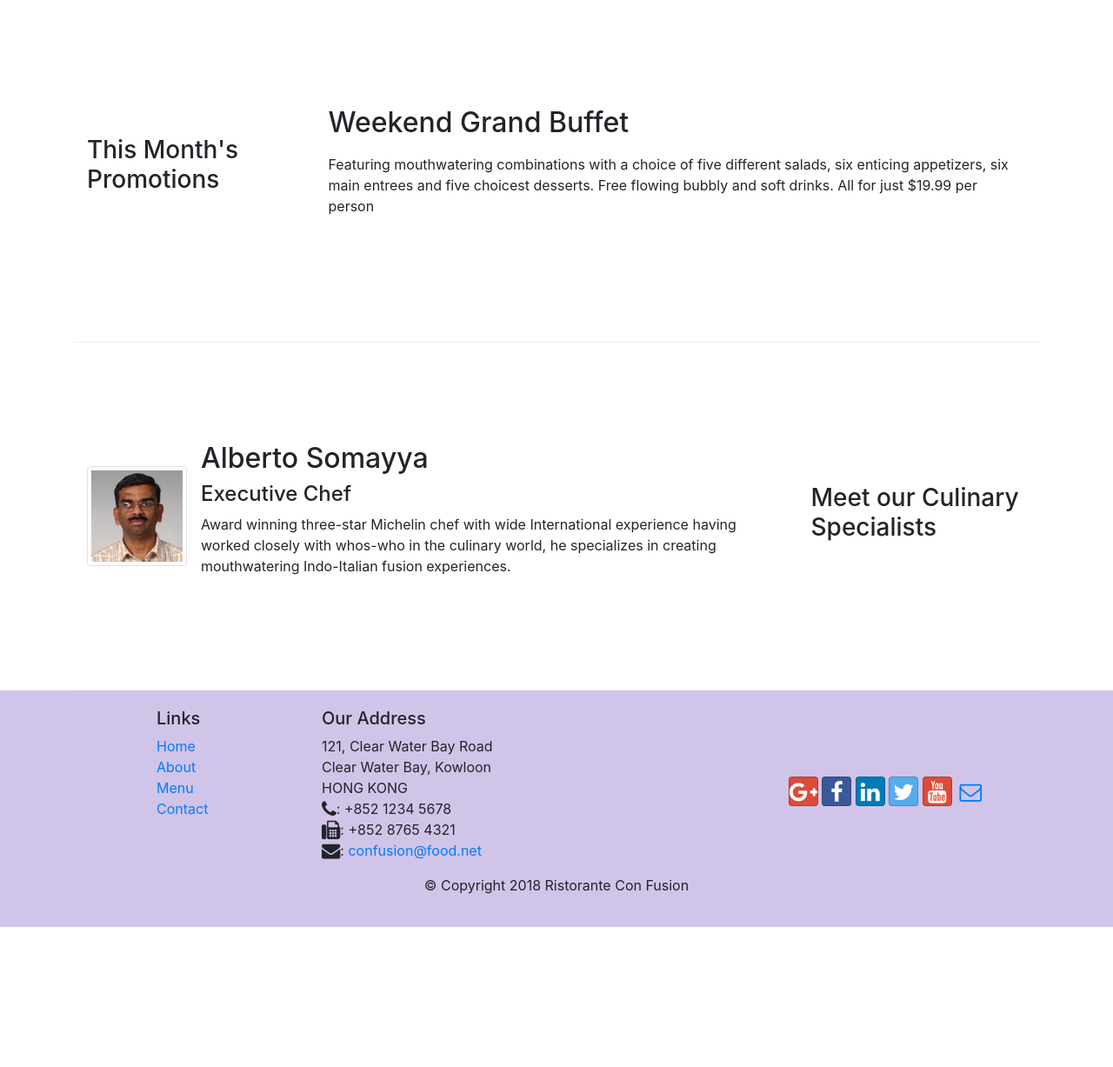
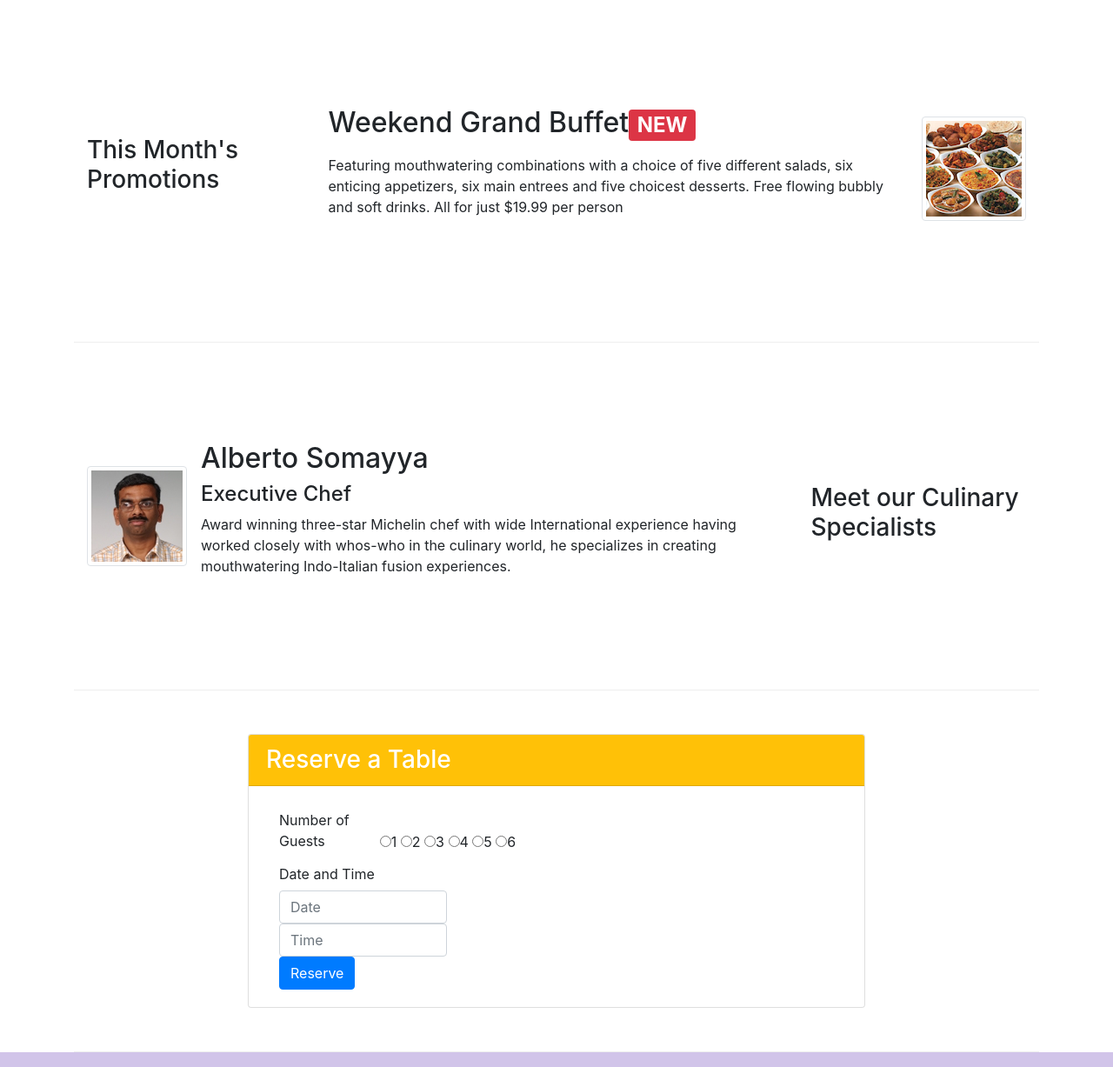
Before and after one commit to swati-53471/bootstrap2, a website: page index.html in a window 1280 px wide. Shown: the part 740-1967 px from the top of the page at 87% size. Before the commit the page ends 1806 px from the top, so only its background shows below. Drawn offline with nearby package versions, Linux system fonts and the light colour scheme.

Commit message:
Assignment 2

```diff
--- a/css/styles.css
+++ b/css/styles.css
@@ -32,3 +32,12 @@ body{
 .navbar-dark{
     background-color: #512DA8;
 }
+a:link {
+    color: black;
+    background-color: transparent;
+    text-decoration: none;
+}
+a:visited{
+    color: black;
+
+}
--- a/index.html
+++ b/index.html
@@ -37,8 +37,11 @@
                     <h1>Ristorante con Fusion</h1>
                     <p>We take inspiration from the World's best cuisines, and create a unique fusion experience. Our lipsmacking creations will tickle your culinary senses!</p>
                 </div>
-                <div class="col-12 col-sm align-self-center">
+                <div class="col-6 col-sm-3 align-self-center">
                     <img src="img/logo.png" class="img-fluid">
+                </div>
+                <div class="col-6 col-sm-3 align-self-center">
+                    <button type="submit" class="btn-sm btn-warning"><a href="#reserve">Reserve Table</a></button>
                 </div>
             </div>
         </div>
@@ -70,9 +73,14 @@
             <div class="col-12 col-sm-4 col-md-3">
                 <h3>This Month's Promotions</h3>
             </div>
-            <div class="col col-sm col-md">
-                <h2>Weekend Grand Buffet</h2>
-                <p><div class="d-none d-sm-block">Featuring mouthwatering combinations with a choice of five different salads, six enticing appetizers, six main entrees and five choicest desserts. Free flowing bubbly and soft drinks. All for just $19.99 per person </div></p>
+            <div class="col-12 col-sm-8 col-md-9">
+                <div class="media">
+                    <div class="media-body">
+                        <h2 class="mt-0">Weekend Grand Buffet<span class="badge badge-danger">NEW</span></h2>
+                        <p><div class="d-none d-sm-block">Featuring mouthwatering combinations with a choice of five different salads, six enticing appetizers, six main entrees and five choicest desserts. Free flowing bubbly and soft drinks. All for just $19.99 per person </div></p>
+                    </div>
+                    <img class="d-flex img-thumbnail ml-3 align-self-center" src="./img/buffet.png" alt="Buffet">
+                </div>
             </div>
         </div>
 
@@ -96,8 +104,50 @@
                 </div>
                             </div>
         </div>
+
+        <div class="row row-content align-items-center">
+
+            <div class="col-12 col-sm-8 col-md-8 offset-sm-2">
+                <div class="card">
+
+                    <h3 class="card-header bg-warning text-white" id="reserve">Reserve a Table</h3>
+                    <div class="card-body">
+                        <form>
+                            <div class="form-group-row">
+                                <label for="guests" class="col-sm-2 col-form-label">Number of Guests</label>
+                                <div class="col-sm-5 btn-group" role="group">
+                                    <div class="form-radio form-radio-inline">
+                                        <input type="radio" class="form-radio-input" id="guest1" name="guests" value=""><label class="form-check-label" for="inline1">1 </label>
+
+                                        <input type="radio" class="form-radio-input" id="guest2" name="guests" value=""><label class="form-check-label" for="inline1">2 </label>
+                                        <input type="radio" class="form-radio-input" id="guest3" name="guests" value=""><label class="form-check-label" for="inline1">3 </label>
+                                        <input type="radio" class="form-radio-input" id="guest4" name="guests" value=""><label class="form-check-label" for="inline1">4 </label>
+                                        <input type="radio" class="form-radio-input" id="guest5" name="guests" value=""><label class="form-check-label" for="inline1">5 </label>
+                                        <input type="radio" class="form-radio-input" id="guest6" name="guests" value=""><label class="form-check-label" for="inline1">6 </label>
+                                    </div>
+                                </div>
+                            </div>
+                            <div class="form-group-row">
+                                <label for="date-time" class="col-12 col-md-3 col-form-label">Date and Time</label>
+                                <div class="col-12 col-md-4">
+                                    <input type="text" class="form-control" id="date" name="date" placeholder="Date">
+                                </div>
+                                <div class="col-12 col-md-4">
+                                    <input type="text" class="form-control" id="time" name="time" placeholder="Time">
+                                </div>
+                            </div>
+                            <div class="form-group-row">
+                                <div class=" col-md-10">
+                                    <button type="submit" class="btn btn-primary">Reserve</button>
+                                </div>
+                            </div>
+                        </form>
+                    </div>
+                </div>
+            </div>
+
+        </div>
     </div>
-
     <footer class="footer">
         <div class="container">
             <div class="row">
```
Also changed, not shown: aboutus.html (+1 -0 lines), assignment2.index.png (added).
